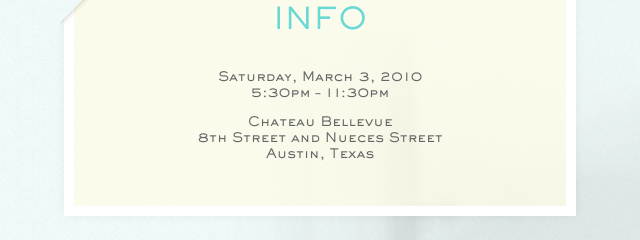
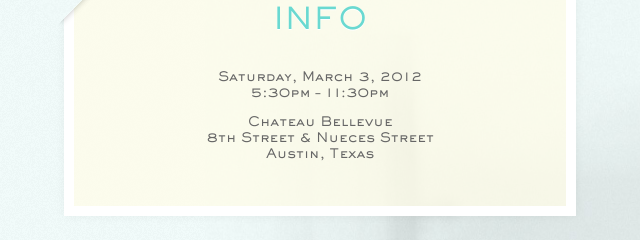
Before and after one commit to alexzelenak/valandal.com, a plain HTML site: page index.html in a window 1280 px wide. Shown: the part 265-505 px from the top of the page, 51-691 px from the left. Drawn offline with nearby package versions, Linux system fonts and the light colour scheme.

Commit message:
placeholder content

```diff
--- a/index.html
+++ b/index.html
@@ -48,12 +48,12 @@
 	    		<article id="page-info">
 					<h2>Info</h2>
 					<ul>
-						<li>Saturday, March 3, 2010</li>
+						<li>Saturday, March 3, 2012</li>
 						<li>5:30pm &ndash; 11:30pm</li>
 					</ul>
 					<ul>
 						<li>Chateau Bellevue</li>
-						<li>8th Street and Nueces Street</li>
+						<li>8th Street &amp; Nueces Street</li>
 						<li>Austin, Texas</li>
 					</ul>
 				</article>
```
